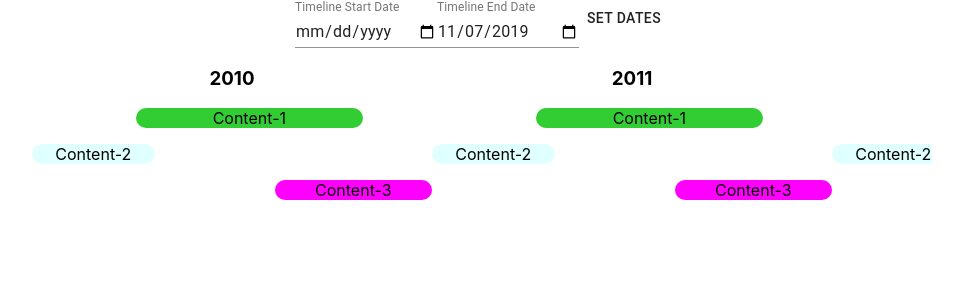
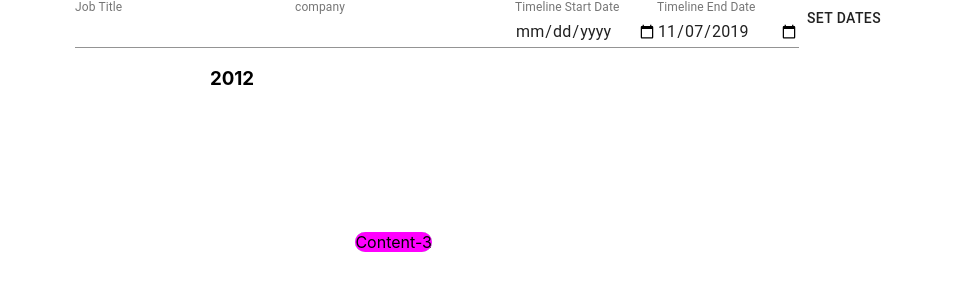
Before and after one commit to KKubesh/multipotentialife, a React (Create React App) app: page / in a window 1280 px wide. Shown: the top 300 px of the page, without its empty margins (158-1121 px from the left). Built offline with nearby package versions, Linux system fonts and the light colour scheme.

Commit message:
worked in css variables to adjust the output of the grids

```diff
--- a/src/App.css
+++ b/src/App.css
@@ -1,3 +1,9 @@
+:root {
+  --row-one: ". . . . . . . . . . . .";
+  --row-two: ". . . . . . . . . . . .";
+  --row-three: ". . . . . . . . . . . .";
+}
+
 .App {
   text-align: center;
   justify-content: center;
@@ -23,9 +29,9 @@
   grid-template-rows: 20px 20px 20px;
   grid-gap: 1rem;
   grid-template-areas:
-    ". . . job1 job1 job1 job1 job1 job1 job1 . ."
-    "job2 job2 job2 job2 . . . . . . . ."
-    ". . . . . . . job3 job3 job3 job3 job3";
+    var(--row-one)
+    var(--row-two)
+    var(--row-three);
 }
 
 .job1 {
--- a/src/components/MainContainer.tsx
+++ b/src/components/MainContainer.tsx
@@ -6,7 +6,7 @@ import TextField from '@material-ui/core/TextField';
 import { Button } from "@material-ui/core";
 
 const testData = [{
-  job_title: "Farmer",
+  jobTitle: "Farmer",
   company: "BigSky Corp",
   timeline: {
     startDate: "09/21/2018",
@@ -14,7 +14,7 @@ const testData = [{
   },
 },
 {
-  job_title: "Teacher",
+  jobTitle: "Teacher",
   company: "BigSky Corp",
   timeline: {
     startDate: "09/28/2019",
@@ -33,12 +33,22 @@ const monthFunction = (startDate: string, endDate: string) => {
 const setDates = (formData: any) => {
   console.log(Math.floor(moment(formData.endDate).diff(moment(formData.startDate), 'months', true)));
   console.log(formData);
+  console.log(document.documentElement.style.getPropertyValue('--row-one'));
+  console.log(document.documentElement.style.getPropertyValue('--row-two'));
+  document.documentElement.style.setProperty('--row-one','"job2 job2 job2 job2 . . . . . . . ."');
+  document.documentElement.style.setProperty('--row-two','". . . . . . . . . . job1 job1"');
+  document.documentElement.style.setProperty('--row-three','". . . . . . . job3 job3 job3 job3 job3"');
+  console.log(document.documentElement.style.getPropertyValue('--row-one'));
+  console.log(document.documentElement.style.getPropertyValue('--row-two'));
+
 }
 
 const MainContainer: React.FunctionComponent = () => {
   monthFunction(testData[0].timeline.startDate, testData[0].timeline.endDate)
 
   const [formData, setFormData] = React.useState({
+    jobTitle: "",
+    company: "",
     startDate: "",
     endDate: moment().format('YYYY-MM-DD')
   });
@@ -56,6 +66,26 @@ const MainContainer: React.FunctionComponent = () => {
   return (
     <div>
       <form noValidate>
+        <TextField
+          id="jobTitle"
+          name="jobTitle"
+          label="Job Title"
+          type="text"
+          InputLabelProps={{
+            shrink: true,
+          }}
+          onChange={e => updateFormData(e)}
+        />
+        <TextField
+          id="company"
+          name="company"
+          label="company"
+          type="text"
+          InputLabelProps={{
+            shrink: true,
+          }}
+          onChange={e => updateFormData(e)}
+        />
         <TextField
           id="startDate"
           name="startDate"
@@ -82,8 +112,6 @@ const MainContainer: React.FunctionComponent = () => {
         </Button>
       </form>
       <div className="MainContainer">
-        <OneYear year={"2010"} jobs={testData}/>
-        <OneYear year={"2011"} jobs={testData}/>
         <OneYear year={"2012"} jobs={testData}/>
       </div>
     </div>
--- a/src/components/OneYear.tsx
+++ b/src/components/OneYear.tsx
@@ -13,8 +13,6 @@ export const OneYear: React.FunctionComponent<OneYearProps> = ({year, jobs}) =>
   return (
     <div className="OneYear">
       <h3>{year}</h3>
-      {/* <p>Title: {jobs[0].job_title}</p>
-      <p>Title: {jobs[1].job_title}</p> */}
       <TimelinePill />
     </div>
   );
--- a/src/types/job.d.ts
+++ b/src/types/job.d.ts
@@ -1,5 +1,5 @@
 export type JobsData = {
-    job_title: string;
+    jobTitle: string;
     company: string;
     timeline: {
         startDate: string,
```
